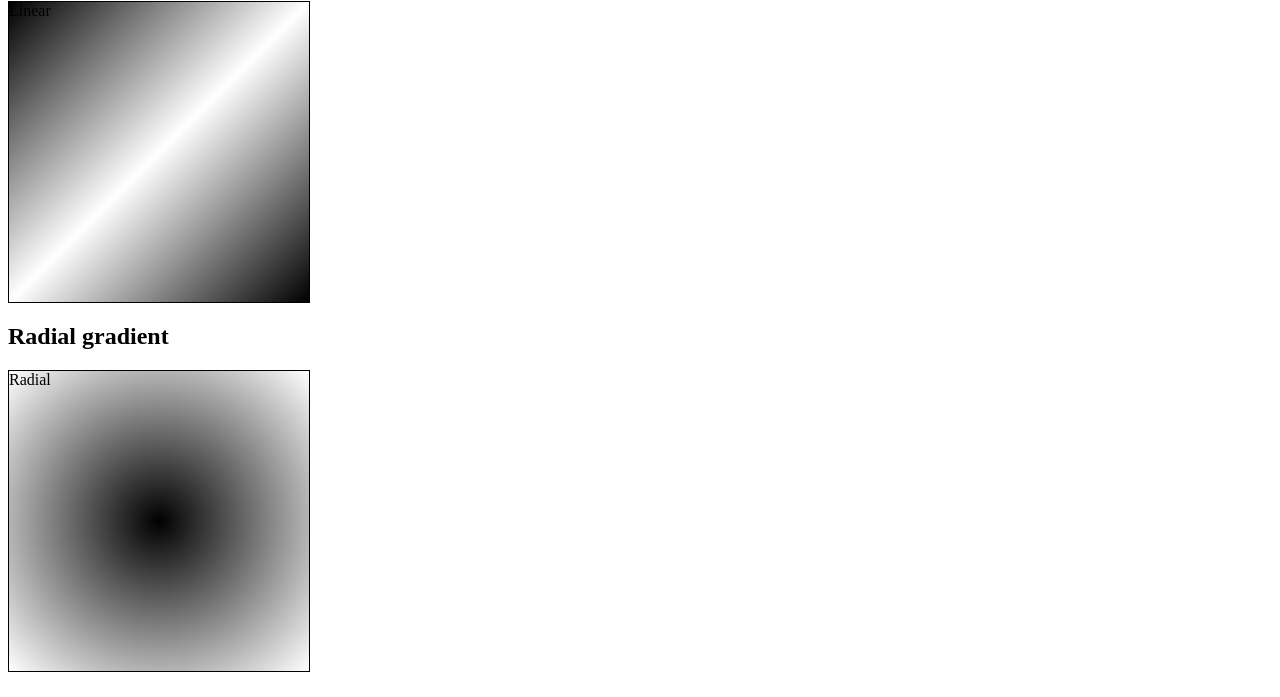
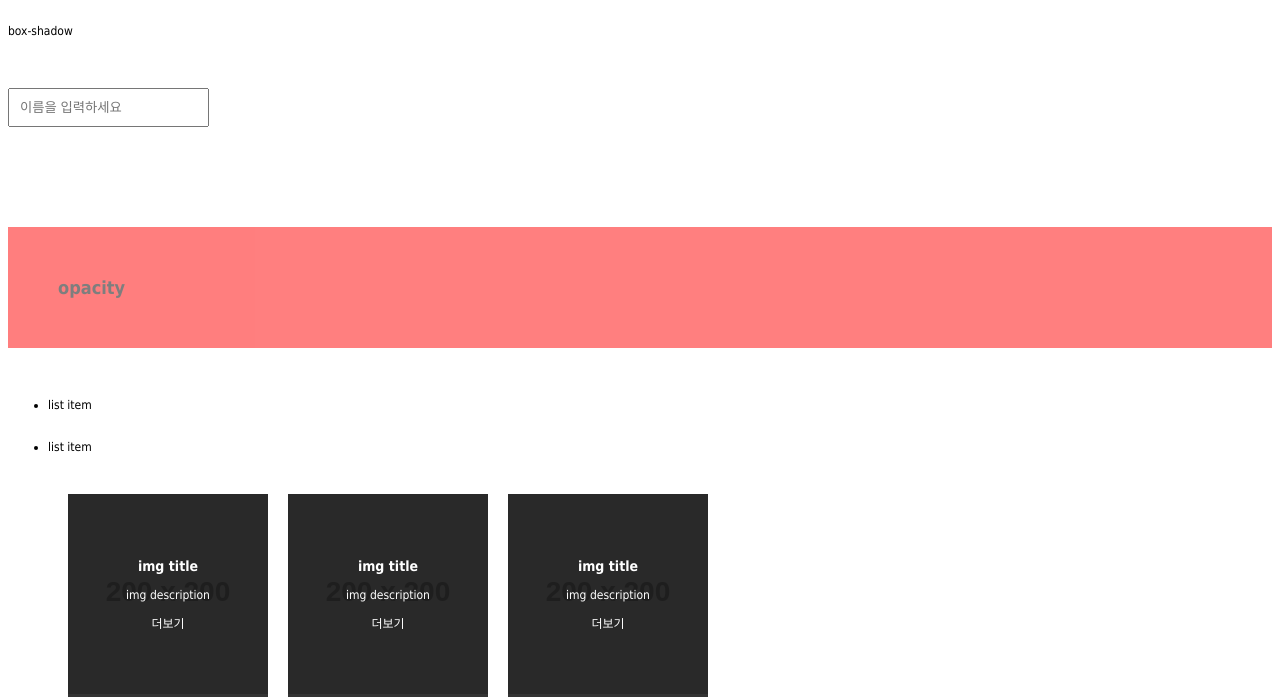
Before and after one commit to gohdg/rockseasyweb, a plain HTML site: page index.html in a window 1280 px wide. Shown: the part 126-823 px from the top of the page. Drawn offline with Linux system fonts and the light colour scheme; placeholder pictures from the web are drawn by us.

Commit message:
float layout

```diff
--- a/index.html
+++ b/index.html
@@ -6,61 +6,124 @@
     <meta name="viewport" content="width=device-width, initial-scale=1.0" />
     <title>Document</title>
     <style>
-      .linear {
-        width: 300px;
-        height: 300px;
-        border: 1px solid black;
-        /* background: linear-gradient(방향, 색상 위치, 색상 위치); */
-        /* background: linear-gradient(to bottom, #000 0%, #fff 100%); */
-        /* background: linear-gradient(
-          to bottom,
-          #2989cc 0%,
-          #fff 50%,
-          #906a00 52%,
-          #d99f00 64%,
-          #fff 100%
-        ); */
-        /* Permalink - use to edit and share this gradient: https://colorzilla.com/gradient-editor/#000000+0,ffffff+50,2989d8+50,ffffff+50,000000+100 */
-        background: #000000; /* Old browsers */
-        background: -moz-linear-gradient(
-          -45deg,
-          #000000 0%,
-          #ffffff 50%,
-          #2989d8 50%,
-          #ffffff 50%,
-          #000000 100%
-        ); /* FF3.6-15 */
-        background: -webkit-linear-gradient(
-          -45deg,
-          #000000 0%,
-          #ffffff 50%,
-          #2989d8 50%,
-          #ffffff 50%,
-          #000000 100%
-        ); /* Chrome10-25,Safari5.1-6 */
-        background: linear-gradient(
-          135deg,
-          #000000 0%,
-          #ffffff 50%,
-          #2989d8 50%,
-          #ffffff 50%,
-          #000000 100%
-        ); /* W3C, IE10+, FF16+, Chrome26+, Opera12+, Safari7+ */
-        filter: progid:DXImageTransform.Microsoft.gradient( startColorstr='#000000', endColorstr='#000000',GradientType=1 ); /* IE6-9 fallback on horizontal gradient */
+      body {
+        font-family: tahoma, sans-serif;
+        font-size: 12px;
       }
-      .radial {
-        width: 300px;
-        height: 300px;
-        border: 1px solid black;
-        background: radial-gradient(ellipse at center, #000 0%, #fff 100%);
+
+      h1 {
+        font-size: 5em;
+        text-transform: uppercase;
+        color: red;
+        /* text-shadow: x축 y축 blur #000; */
+        text-shadow: 1px 1px 0 rgba(0, 0, 0, 0.6);
+      }
+
+      input {
+        outline: none;
+        padding: 10px;
+        margin: 50px 0;
+        display: inline-block;
+      }
+
+      input:focus {
+        /* background: red; */
+        color: white;
+        box-shadow: inset 0 0 8px rgba(255, 0, 0, 0.8);
+      }
+      h2 {
+        background: red;
+        padding: 50px;
+        margin: 50px 0;
+        opacity: 0.5;
+      }
+      h2:hover {
+        opacity: 1;
+      }
+
+      ul ul {
+        opacity: 0;
+      }
+
+      ul > li:hover ul {
+        opacity: 1;
+      }
+
+      .portfolio li {
+        position: relative;
+        float: left;
+        margin-left: 20px;
+        list-style: none;
+      }
+      .hover_content {
+        position: absolute;
+        left: 0;
+        top: 0;
+        right: 0;
+        bottom: 0;
+        text-align: center;
+        padding: 50px;
+        background: rgba(0, 0, 0, 0.8);
+        color: white;
+        /* opacity: 0; */
+      }
+
+      .hover_content a {
+        color: #fff;
+        text-decoration: none;
+      }
+      .portfolio li:hover .hover_content {
+        opacity: 1;
       }
     </style>
   </head>
   <body>
-    <h1>Gradient</h1>
-    <h2>Linear gradient</h2>
-    <div class="linear">Linear</div>
-    <h2>Radial gradient</h2>
-    <div class="radial">Radial</div>
+    <h1>text-shadow</h1>
+    <div>box-shadow</div>
+    <input type="text" placeholder="이름을 입력하세요" />
+    <h2>opacity</h2>
+    <ul>
+      <li>
+        list item
+        <ul>
+          <li>list 1item</li>
+          <li>list 1item</li>
+        </ul>
+      </li>
+      <li>
+        list item
+        <ul>
+          <li>list item</li>
+          <li>list item</li>
+        </ul>
+      </li>
+    </ul>
+
+    <ul class="portfolio">
+      <li>
+        <img src="https://via.placeholder.com/200x200" alt="" />
+        <div class="hover_content">
+          <h3>img title</h3>
+          <p>img description</p>
+          <a href="#">더보기</a>
+        </div>
+      </li>
+      <li>
+        <img src="https://via.placeholder.com/200x200" alt="" />
+        <div class="hover_content">
+          <h3>img title</h3>
+          <p>img description</p>
+          <a href="#">더보기</a>
+        </div>
+      </li>
+      <li>
+        <img src="https://via.placeholder.com/200x200" alt="" />
+        <div class="hover_content">
+          <h3>img title</h3>
+          <p>img description</p>
+          <a href="#">더보기</a>
+        </div>
+      </li>
+    </ul>
   </body>
 </html>
--- /dev/null
+++ b/samelevel/style.css
@@ -0,0 +1,87 @@
+@import url("https://fonts.googleapis.com/css2?family=Open+Sans&display=swap");
+* {
+  box-sizing: border-box;
+}
+
+body {
+  font-family: "Open Sans";
+  background: #ecf0f1;
+}
+
+.wrapper {
+  max-width: 60rem;
+  width: 100%;
+  margin: 2rem auto;
+  border: 2px solid;
+}
+.gradientbg::before,
+.gradientbg::after {
+  content: "";
+  display: table;
+}
+.gradientbg::after {
+  clear: both;
+}
+
+.gradientbg .sidebar {
+  width: 20%;
+  padding: 1.618rem;
+  color: #fff;
+}
+.gradientbg main {
+  width: 60%;
+  padding: 1.618rem;
+  float: left;
+  /* background-color: #fff; */
+  margin-left: 20%;
+}
+.gradientbg .left {
+  float: left;
+  /* background: #3498db; */
+  margin-left: -80%;
+}
+
+.gradientbg .right {
+  float: right;
+  /* background: #34495e; */
+}
+
+.gradientbg {
+  background: linear-gradient(
+    to right,
+    #3498db 0%,
+    #3498db 20%,
+    #fff 20%,
+    #fff 80%,
+    #34495e 80%
+  );
+}
+
+@media screen and (max-width: 768px) {
+  body {
+    background: blue;
+  }
+  .gradientbg {
+    background: #fff;
+  }
+  .gradientbg main {
+    float: none;
+    width: 100%;
+    margin-left: 0;
+  }
+  .gradientbg .left {
+    margin-left: 0;
+    background: #3498db;
+    width: 50%;
+  }
+  .gradientbg .right {
+    background: #34495e;
+    width: 50%;
+  }
+}
+
+@media screen and (max-width: 480px) {
+  body {
+    background: green;
+  }
+}
```
Also changed, not shown: flex.html (added, +48 -0 lines), samelevel/samelevel.html (added, +40 -0 lines).
